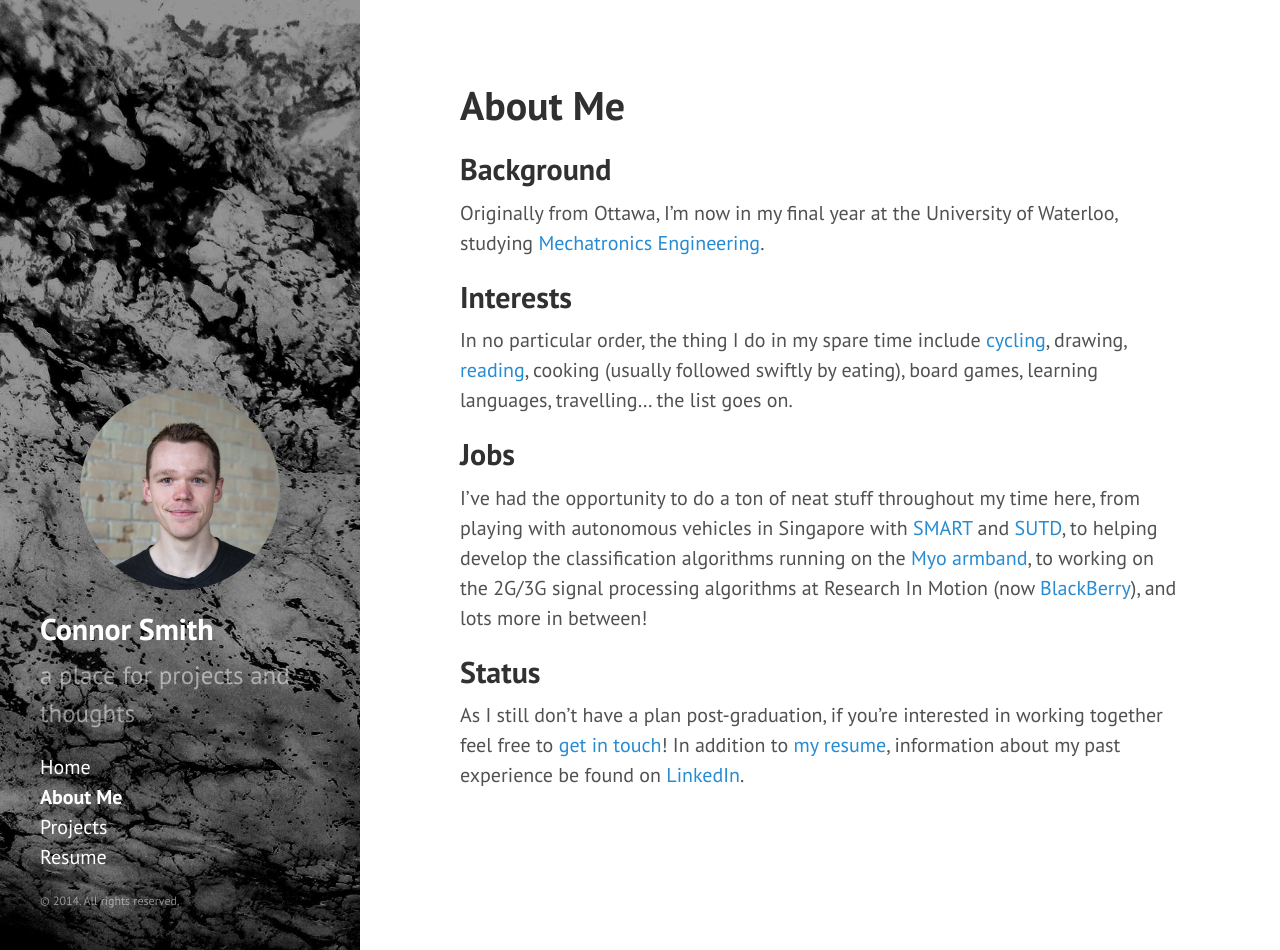
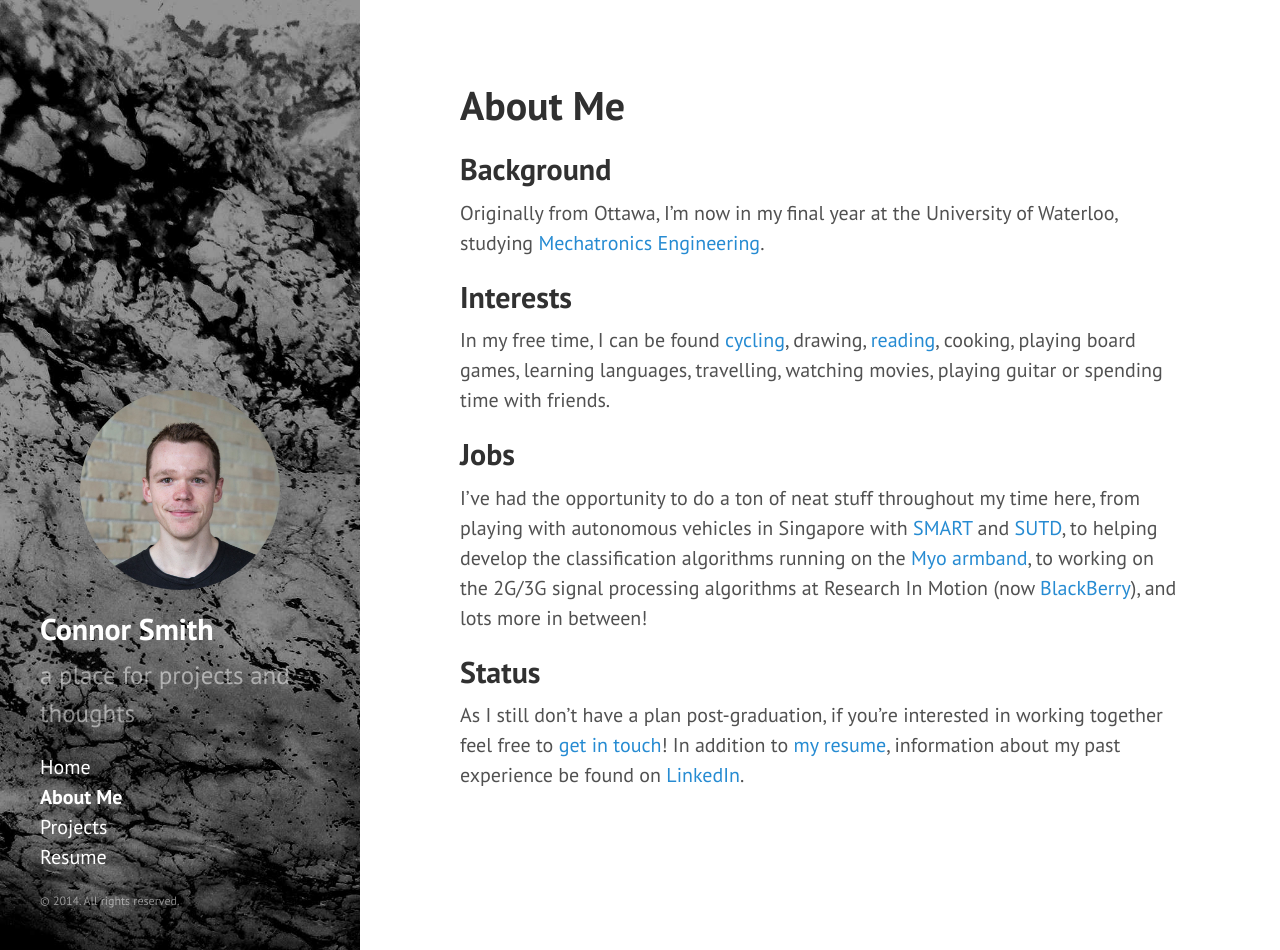
Before and after one commit to connorsmith/connorsmith.github.io, a Jekyll site: the page built from about.md, in a window 1280 px wide and 950 px high. Built offline with Jekyll 4.4.1, drawn with Linux system fonts in a browser that asks for light colours; Markdown is read by kramdown in place of the engine named in the settings.

Commit message:
fix a typo and reword Interests section

```diff
--- a/about.md
+++ b/about.md
@@ -9,7 +9,7 @@ Originally from Ottawa, I'm now in my final year at the University of Waterloo,
 
 ## Interests
 
-In no particular order, the thing I do in my spare time include [cycling](http://www.strava.com/athletes/4374239), drawing, [reading](https://www.goodreads.com/user/show/3353185-connor), cooking (usually followed swiftly by eating), board games, learning languages, travelling... the list goes on.
+In my free time, I can be found [cycling](http://www.strava.com/athletes/4374239), drawing, [reading](https://www.goodreads.com/user/show/3353185-connor), cooking, playing board games, learning languages, travelling, watching movies, playing guitar or spending time with friends.
 
 ## Jobs
 
```
